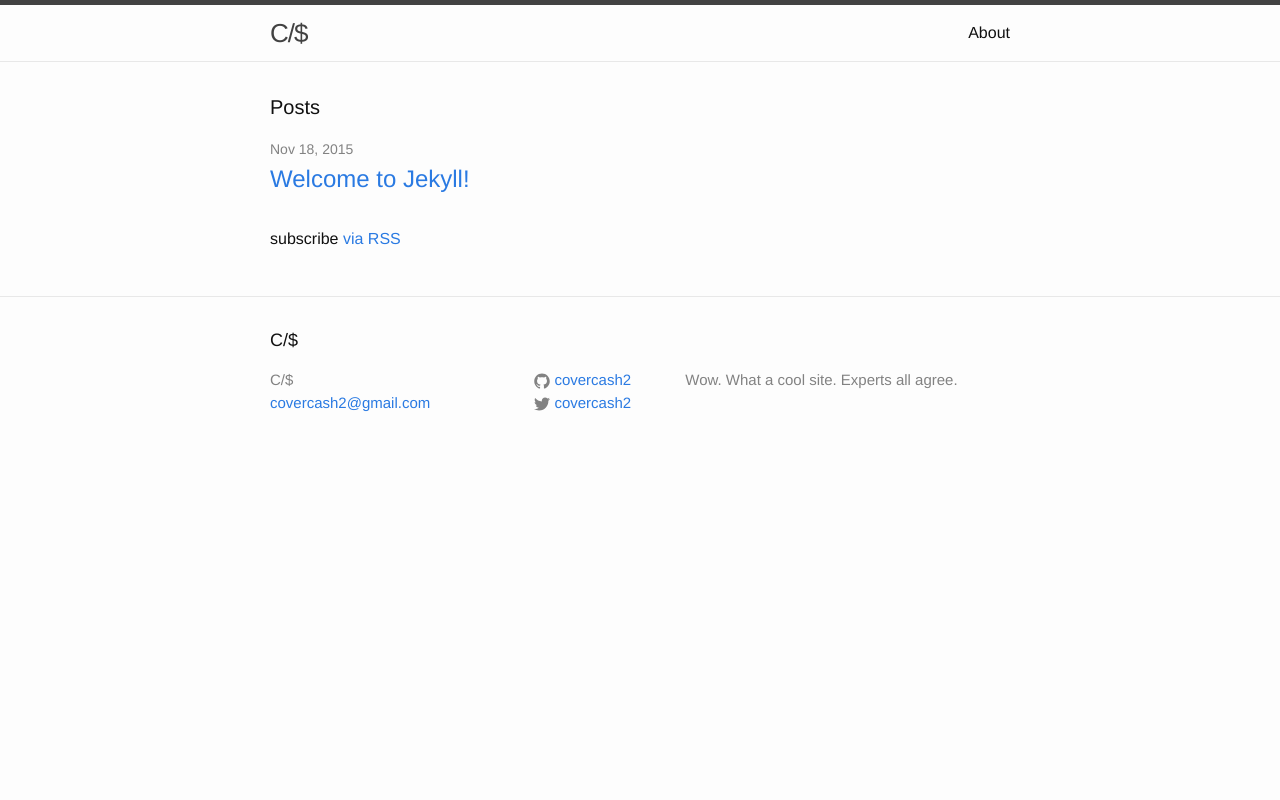
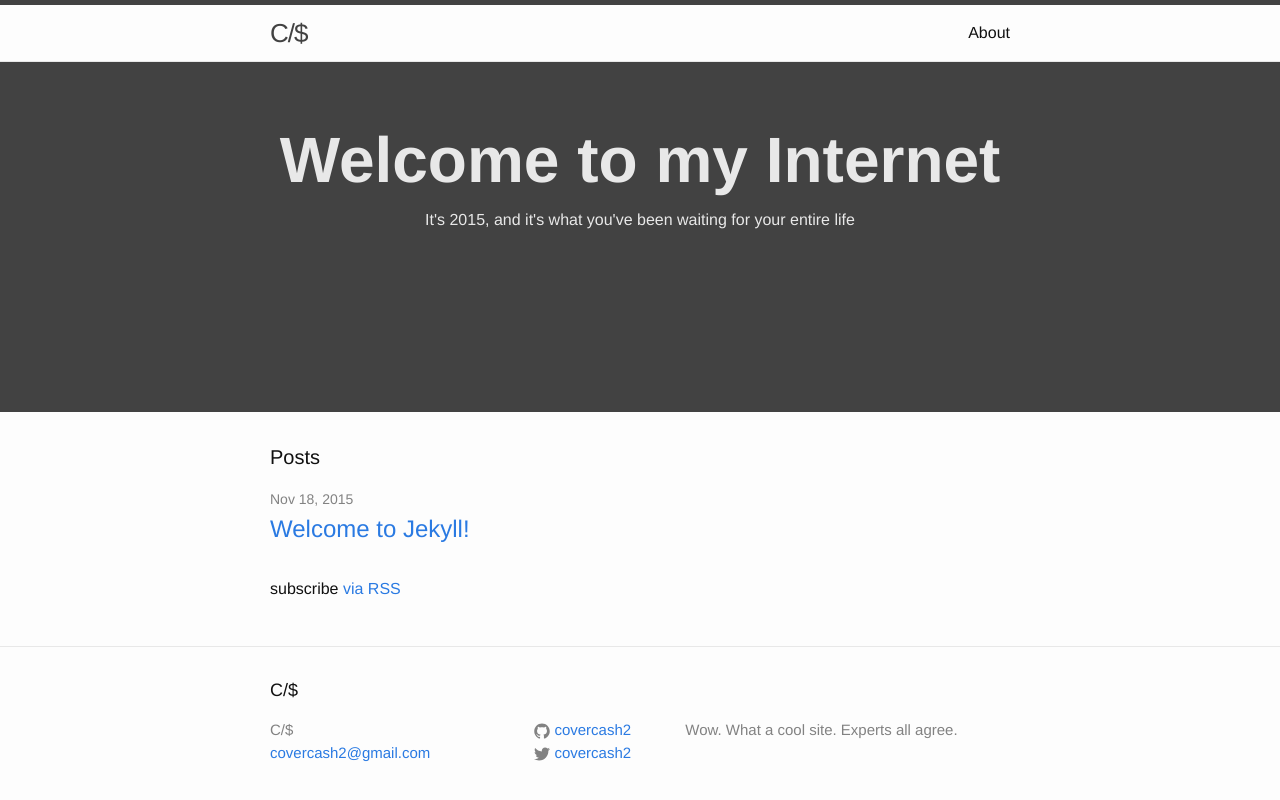
Before and after one commit to covercash2/covercash2.github.io, a Jekyll site: the page built from index.html, in a window 1280 px wide. Shown: the top 800 px of the page. Built offline with Jekyll 4.4.1, drawn with Linux system fonts in a browser that asks for light colours.

Commit message:
added a banner

```diff
--- /dev/null
+++ b/_includes/banner.html
@@ -0,0 +1,9 @@
+<div class="banner">
+    <div class="giant-text">
+        <strong>Welcome to my Internet</strong>
+    </div>
+
+    <div class="banner-text">
+        It's 2015, and it's what you've been waiting for your entire life
+    </div>
+</div>
--- /dev/null
+++ b/_layouts/index.html
@@ -0,0 +1,22 @@
+<!DOCTYPE html>
+<html>
+
+  {% include head.html %}
+
+  <body>
+
+    {% include header.html %}
+
+    {% include banner.html %}
+
+    <div class="page-content">
+      <div class="wrapper">
+        {{ content }}
+      </div>
+    </div>
+
+    {% include footer.html %}
+
+  </body>
+
+</html>
--- a/css/main.scss
+++ b/css/main.scss
@@ -15,6 +15,7 @@ $base-line-height: 1.5;
 $spacing-unit:     30px;
 
 $text-color:       #111;
+$text-color-white: #fefefe;
 $background-color: #fdfdfd;
 $brand-color:      #2a7ae2;
 
@@ -43,7 +44,18 @@ $on-laptop:        800px;
     }
 }
 
+.banner {
+    padding-top: 50px;
+    height: 300px;
+    text-align: center;
+    background: $grey-color-dark;
+    padding-left: 0px;
+    color: $grey-color-light
+}
 
+.giant-text {
+    font-size: 64px;
+}
 
 // Import partials from `sass_dir` (defaults to `_sass`)
 @import
--- a/index.html
+++ b/index.html
@@ -1,9 +1,8 @@
 ---
-layout: default
+layout: index
 ---
 
 <div class="home">
-
   <h1 class="page-heading">Posts</h1>
 
   <ul class="post-list">
```
Also changed, not shown: 1 other file.
